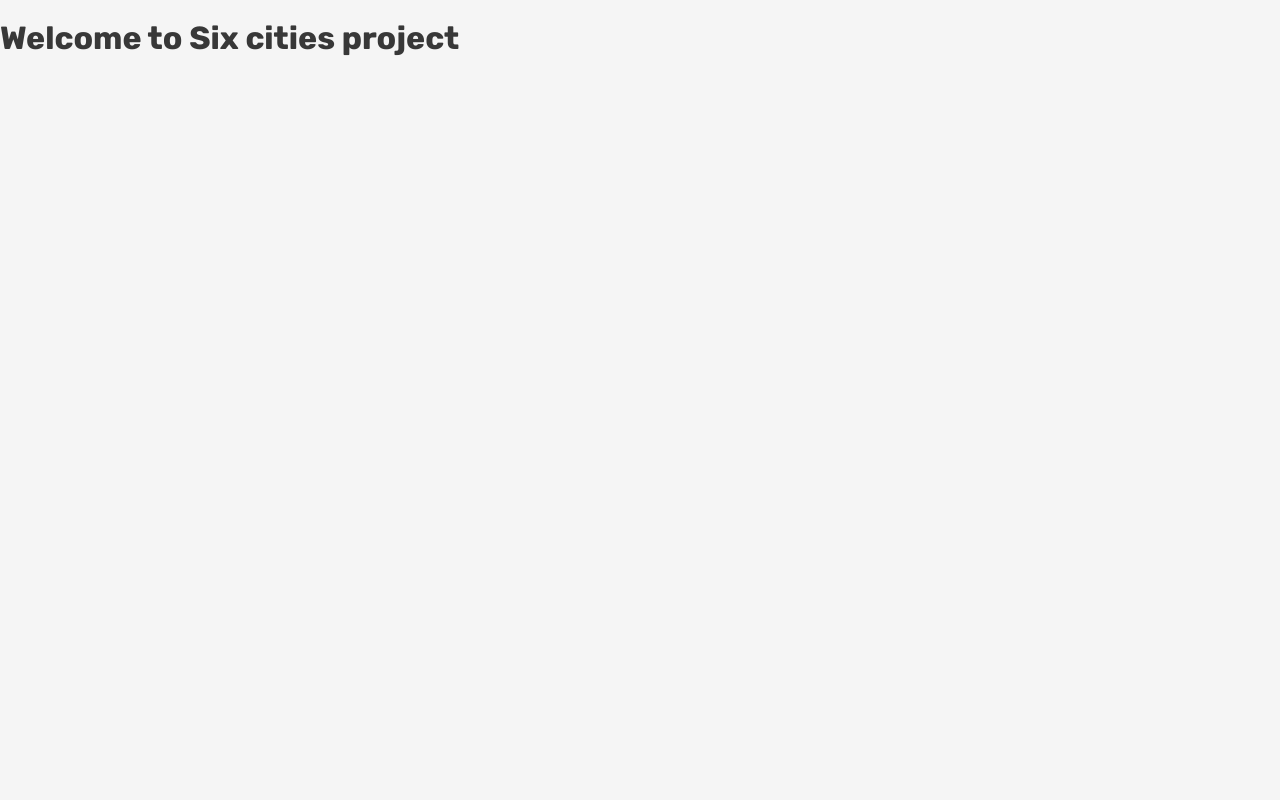
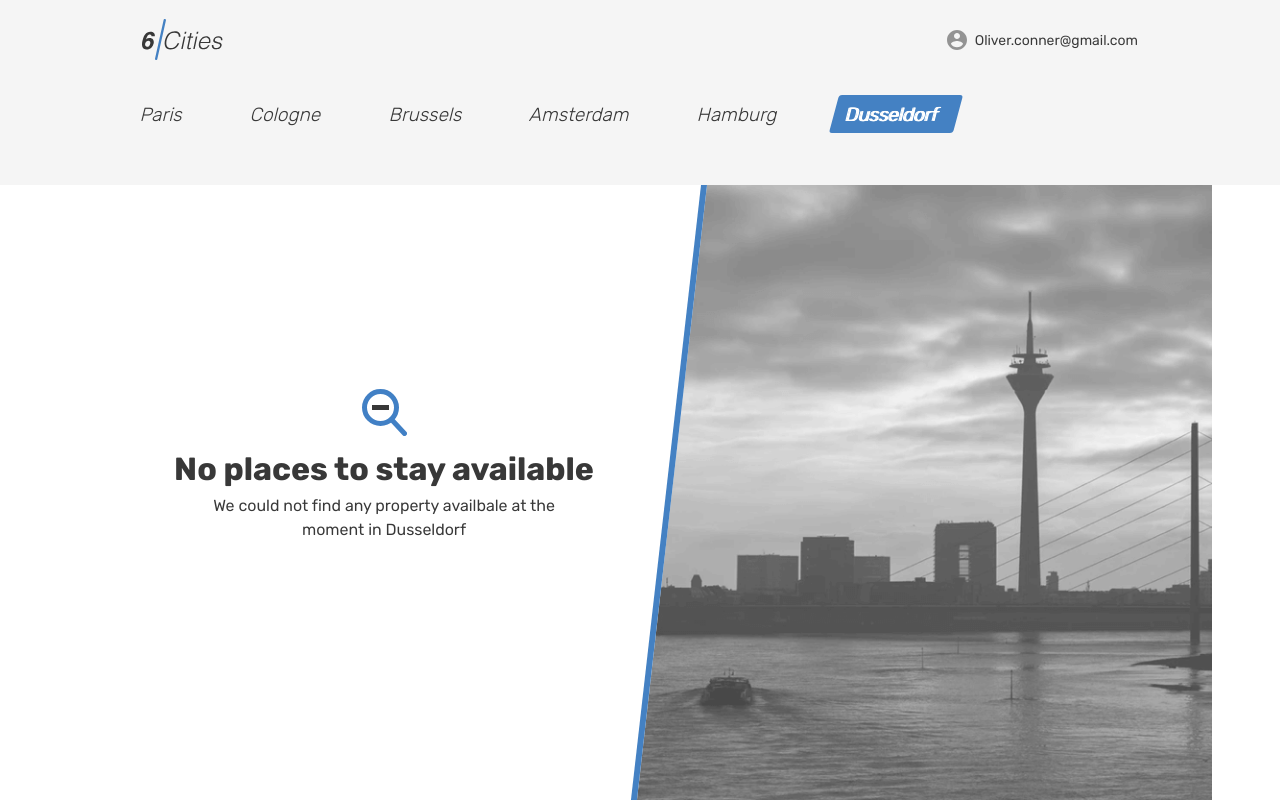
Before and after one commit to EvgputWeb/164678-six-cities-2, a React app: page / in a window 1280 px wide. Built offline with nearby package versions, Linux system fonts and the light colour scheme.

Commit message:
Переделал app.jsx - отображается главный экран

```diff
--- a/src/components/app/app.jsx
+++ b/src/components/app/app.jsx
@@ -1,9 +1,85 @@
 import React from "react";
 
 const App = () => {
-  return <section className="welcome">
-    <h1>Welcome to Six cities project</h1>
-  </section>;
+  return (
+    <div className="page page--gray page--main">
+
+      <header className="header">
+        <div className="container">
+          <div className="header__wrapper">
+            <div className="header__left">
+              <a className="header__logo-link header__logo-link--active">
+                <img className="header__logo" src="img/logo.svg" alt="6 cities logo" width="81" height="41"/>
+              </a>
+            </div>
+            <nav className="header__nav">
+              <ul className="header__nav-list">
+                <li className="header__nav-item user">
+                  <a className="header__nav-link header__nav-link--profile" href="#">
+                    <div className="header__avatar-wrapper user__avatar-wrapper">
+                    </div>
+                    <span className="header__user-name user__name">Oliver.conner@gmail.com</span>
+                  </a>
+                </li>
+              </ul>
+            </nav>
+          </div>
+        </div>
+      </header>
+
+      <main className="page__main page__main--index page__main--index-empty">
+        <h1 className="visually-hidden">Cities</h1>
+        <div className="tabs">
+          <section className="locations container">
+            <ul className="locations__list tabs__list">
+              <li className="locations__item">
+                <a className="locations__item-link tabs__item" href="#">
+                  <span>Paris</span>
+                </a>
+              </li>
+              <li className="locations__item">
+                <a className="locations__item-link tabs__item" href="#">
+                  <span>Cologne</span>
+                </a>
+              </li>
+              <li className="locations__item">
+                <a className="locations__item-link tabs__item" href="#">
+                  <span>Brussels</span>
+                </a>
+              </li>
+              <li className="locations__item">
+                <a className="locations__item-link tabs__item">
+                  <span>Amsterdam</span>
+                </a>
+              </li>
+              <li className="locations__item">
+                <a className="locations__item-link tabs__item" href="#">
+                  <span>Hamburg</span>
+                </a>
+              </li>
+              <li className="locations__item">
+                <a className="locations__item-link tabs__item tabs__item--active" href="#">
+                  <span>Dusseldorf</span>
+                </a>
+              </li>
+            </ul>
+          </section>
+        </div>
+        <div className="cities">
+          <div className="cities__places-container cities__places-container--empty container">
+            <section className="cities__no-places">
+              <div className="cities__status-wrapper tabs__content">
+                <b className="cities__status">No places to stay available</b>
+                <p className="cities__status-description">We could not find any property availbale at the moment in Dusseldorf</p>
+              </div>
+            </section>
+            <div className="cities__right-section"></div>
+          </div>
+        </div>
+      </main>
+
+    </div>
+  );
 };
 
 export default App;
```
